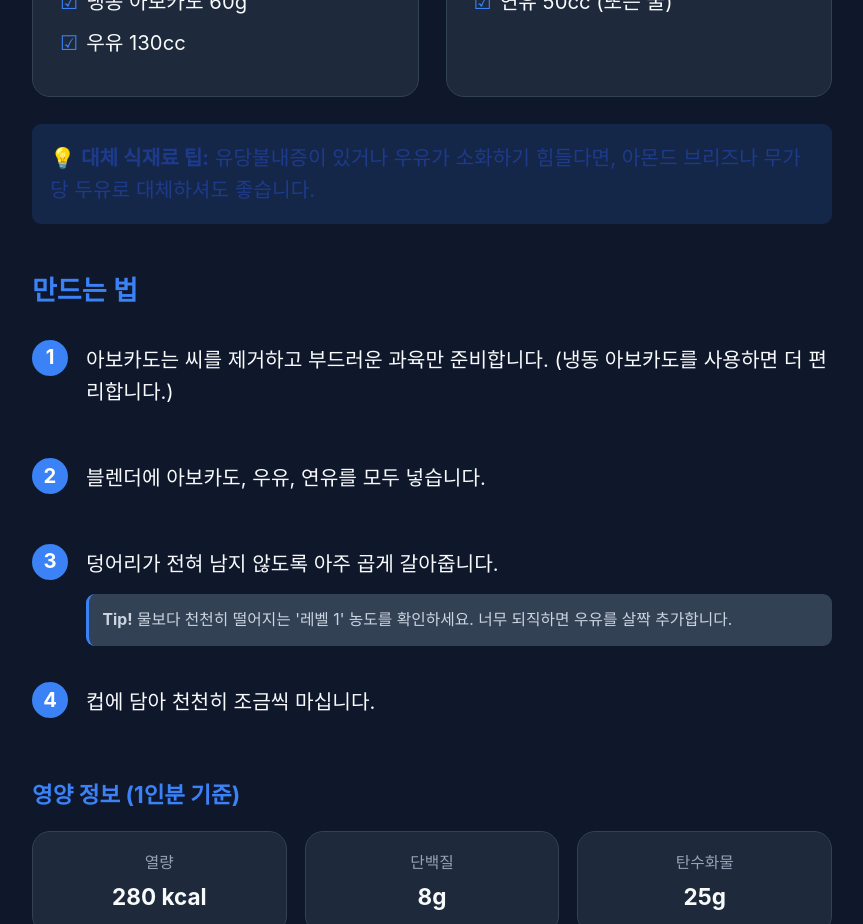
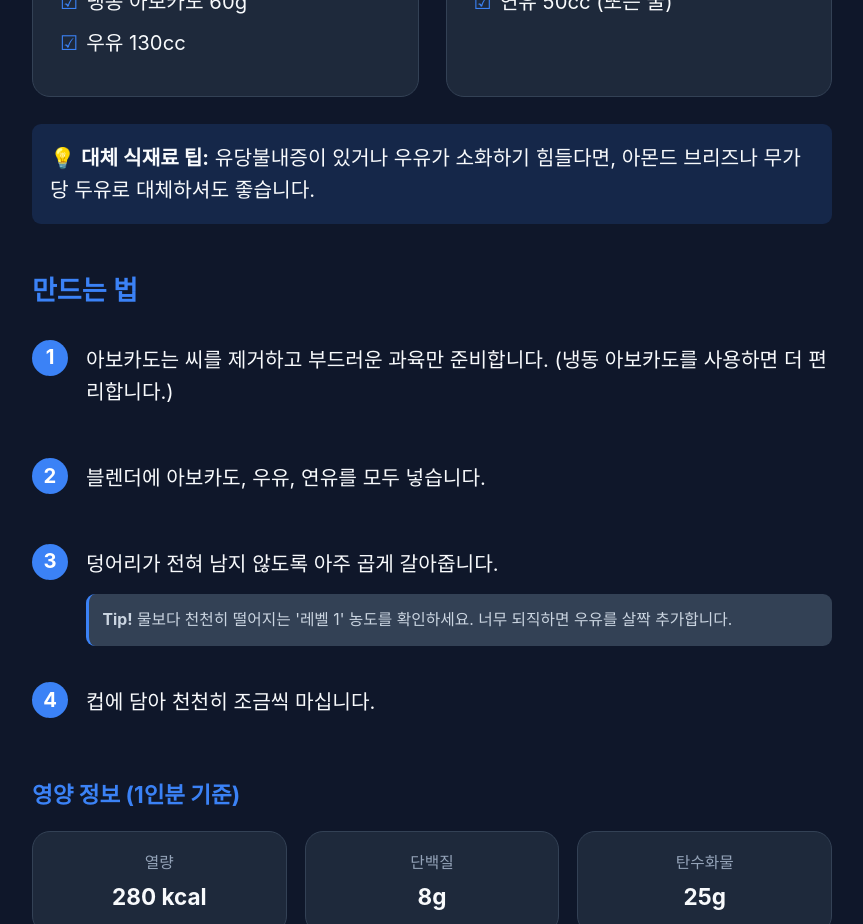
Before and after one commit to saigonkim/soft-bite-com, a Next.js app: page /recipes/1 in a window 1280 px wide. Shown: the part 1080-2004 px from the top of the page, without its empty margins (208-1071 px from the left). Built offline with nearby package versions, Linux system fonts and the light colour scheme; no server answers; the database is empty.

Commit message:
Improve readability of substitute tips in recipe detail page

```diff
--- a/src/app/recipes/[id]/page.tsx
+++ b/src/app/recipes/[id]/page.tsx
@@ -101,7 +101,7 @@ export default async function RecipeDetailPage({ params }: { params: Promise<{ i
           </div>
         </div>
 
-        <div style={{ backgroundColor: "var(--color-primary-light)", padding: "var(--spacing-4)", borderRadius: "var(--radius-md)", color: "#1E3A8A" }}>
+        <div style={{ backgroundColor: "var(--color-primary-light)", padding: "var(--spacing-4)", borderRadius: "var(--radius-md)", color: "var(--color-text-primary)" }}>
           💡 <strong>대체 식재료 팁:</strong> {recipe.substituteTip}
         </div>
       </div>
```
